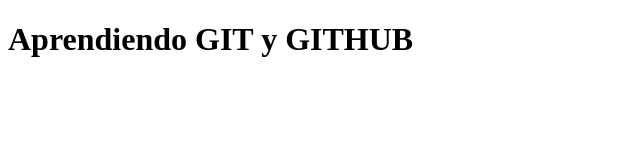
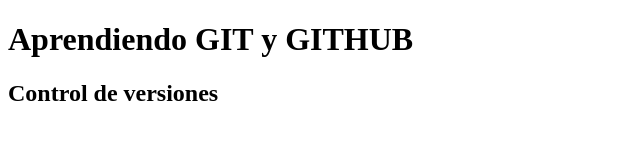
Before and after one commit to jonier93/Clase-26, a plain HTML site: page index.html in a window 1280 px wide. Shown: the whole page, without its empty margins (0-640 px from the left). Drawn offline with Linux system fonts and the light colour scheme.

Commit message:
version_2

```diff
--- a/app.js
+++ b/app.js
@@ -1 +1,2 @@
 console.log("Jonier Porras Duque")
+console.log("Clase 26")
--- a/index.html
+++ b/index.html
@@ -8,6 +8,7 @@
 </head>
 <body>
     <h1> Aprendiendo GIT y GITHUB</h1>
+    <h2> Control de versiones </h2>
 
 </body>
 </html>
```
